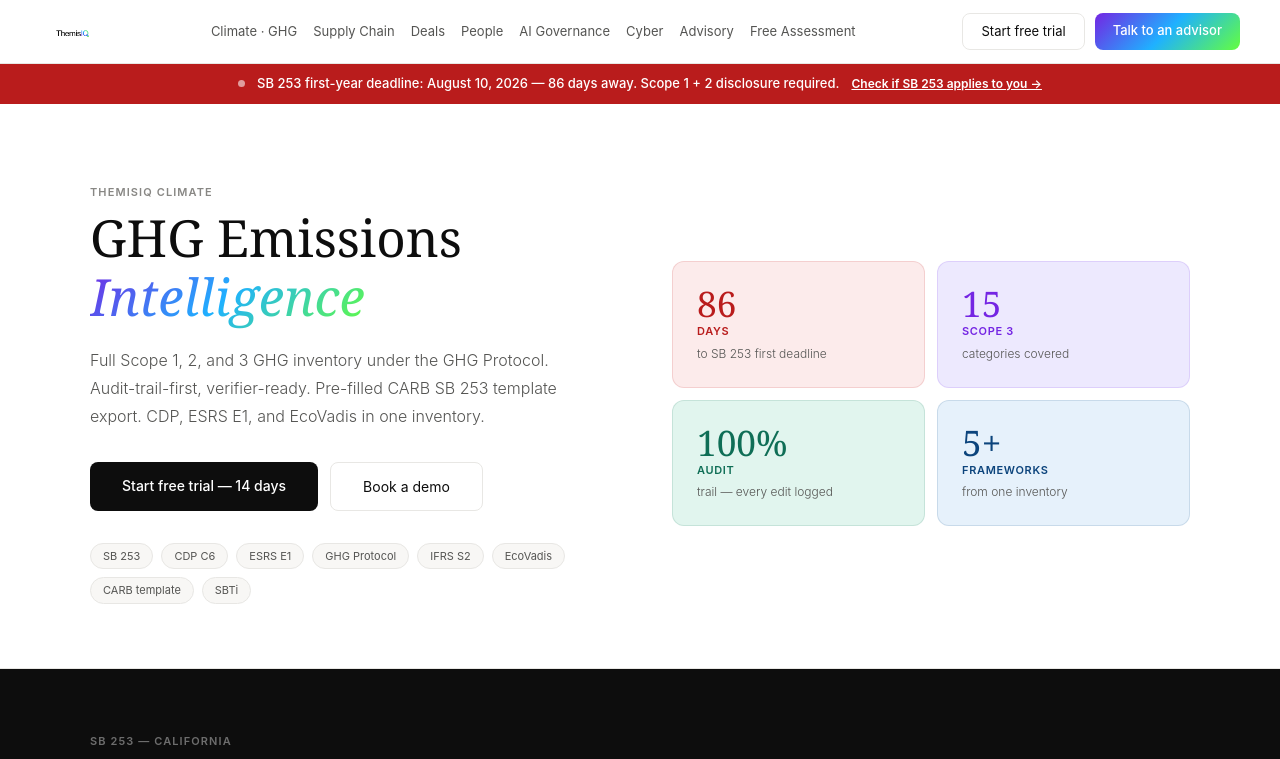
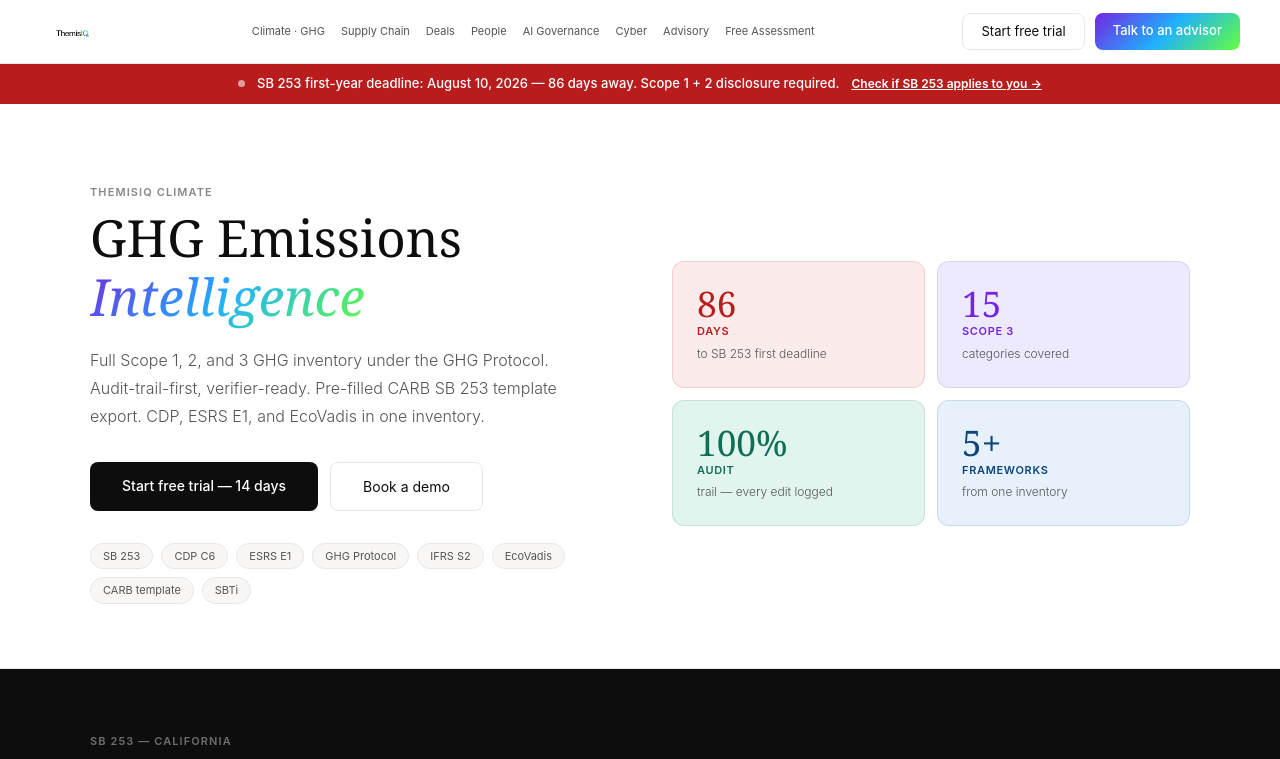
Before and after one commit to themisiqco/themisiq, a Next.js app: page /climate-ghg in a window 1280 px wide. Shown: the top 759 px of the page. Built offline with nearby package versions, Linux system fonts and the light colour scheme.

Commit message:
Reduce nav font size to fit all links

```diff
--- a/app/advisory/page.tsx
+++ b/app/advisory/page.tsx
@@ -174,7 +174,7 @@
   )
 }
 
-const navLink: React.CSSProperties = { fontSize: 13, color: '#555553', textDecoration: 'none' }
+const navLink: React.CSSProperties = { fontSize: 11, color: '#555553', textDecoration: 'none' }
 const btnGrad: React.CSSProperties = { fontSize: 13, fontWeight: 500, padding: '8px 18px', borderRadius: 8, background: 'linear-gradient(135deg,#7425e3,#1fb1ff,#64fe3e)', color: '#fff', textDecoration: 'none', display: 'inline-block' }
 const btnPrimary: React.CSSProperties = { fontSize: 14, fontWeight: 500, padding: '13px 32px', borderRadius: 8, background: '#0d0d0d', color: '#fff', display: 'inline-block' }
 const btnSecondary: React.CSSProperties = { fontSize: 14, fontWeight: 400, padding: '13px 32px', borderRadius: 8, background: 'none', color: '#0d0d0d', border: '0.5px solid #e8e7e4', display: 'inline-block' }
--- a/app/ai-governance/page.tsx
+++ b/app/ai-governance/page.tsx
@@ -236,7 +236,7 @@
   )
 }
 
-const navLink: React.CSSProperties = { fontSize: 13, color: '#555553', textDecoration: 'none' }
+const navLink: React.CSSProperties = { fontSize: 11, color: '#555553', textDecoration: 'none' }
 const btnGrad: React.CSSProperties = { fontSize: 13, fontWeight: 500, padding: '8px 18px', borderRadius: 8, background: 'linear-gradient(135deg,#7425e3,#1fb1ff,#64fe3e)', color: '#fff', textDecoration: 'none', display: 'inline-block' }
 const btnOutline: React.CSSProperties = { fontSize: 13, fontWeight: 400, padding: '8px 18px', borderRadius: 8, background: 'none', color: '#0d0d0d', border: '0.5px solid #e8e7e4', textDecoration: 'none', display: 'inline-block' }
 const btnPrimary: React.CSSProperties = { fontSize: 14, fontWeight: 500, padding: '13px 32px', borderRadius: 8, background: '#0d0d0d', color: '#fff', display: 'inline-block' }
--- a/app/climate-ghg/page.tsx
+++ b/app/climate-ghg/page.tsx
@@ -235,7 +235,7 @@
   )
 }
 
-const navLink: React.CSSProperties = { fontSize: 13, color: '#555553', textDecoration: 'none' }
+const navLink: React.CSSProperties = { fontSize: 11, color: '#555553', textDecoration: 'none' }
 const btnGrad: React.CSSProperties = { fontSize: 13, fontWeight: 500, padding: '8px 18px', borderRadius: 8, background: 'linear-gradient(135deg,#7425e3,#1fb1ff,#64fe3e)', color: '#fff', textDecoration: 'none', display: 'inline-block' }
 const btnOutline: React.CSSProperties = { fontSize: 13, fontWeight: 400, padding: '8px 18px', borderRadius: 8, background: 'none', color: '#0d0d0d', border: '0.5px solid #e8e7e4', textDecoration: 'none', display: 'inline-block' }
 const btnPrimary: React.CSSProperties = { fontSize: 14, fontWeight: 500, padding: '13px 32px', borderRadius: 8, background: '#0d0d0d', color: '#fff', display: 'inline-block' }
--- a/app/cyber/page.tsx
+++ b/app/cyber/page.tsx
@@ -236,7 +236,7 @@
   )
 }
 
-const navLink: React.CSSProperties = { fontSize: 13, color: '#555553', textDecoration: 'none' }
+const navLink: React.CSSProperties = { fontSize: 11, color: '#555553', textDecoration: 'none' }
 const btnGrad: React.CSSProperties = { fontSize: 13, fontWeight: 500, padding: '8px 18px', borderRadius: 8, background: 'linear-gradient(135deg,#7425e3,#1fb1ff,#64fe3e)', color: '#fff', textDecoration: 'none', display: 'inline-block' }
 const btnOutline: React.CSSProperties = { fontSize: 13, fontWeight: 400, padding: '8px 18px', borderRadius: 8, background: 'none', color: '#0d0d0d', border: '0.5px solid #e8e7e4', textDecoration: 'none', display: 'inline-block' }
 const btnPrimary: React.CSSProperties = { fontSize: 14, fontWeight: 500, padding: '13px 32px', borderRadius: 8, background: '#0d0d0d', color: '#fff', display: 'inline-block' }
--- a/app/deals/page.tsx
+++ b/app/deals/page.tsx
@@ -209,7 +209,7 @@
   )
 }
 
-const navLink: React.CSSProperties = { fontSize: 13, color: '#555553', textDecoration: 'none' }
+const navLink: React.CSSProperties = { fontSize: 11, color: '#555553', textDecoration: 'none' }
 const btnGrad: React.CSSProperties = { fontSize: 13, fontWeight: 500, padding: '8px 18px', borderRadius: 8, background: 'linear-gradient(135deg,#7425e3,#1fb1ff,#64fe3e)', color: '#fff', textDecoration: 'none', display: 'inline-block' }
 const btnOutline: React.CSSProperties = { fontSize: 13, fontWeight: 400, padding: '8px 18px', borderRadius: 8, background: 'none', color: '#0d0d0d', border: '0.5px solid #e8e7e4', textDecoration: 'none', display: 'inline-block' }
 const btnPrimary: React.CSSProperties = { fontSize: 14, fontWeight: 500, padding: '13px 32px', borderRadius: 8, background: '#0d0d0d', color: '#fff', display: 'inline-block' }
--- a/app/people/page.tsx
+++ b/app/people/page.tsx
@@ -210,7 +210,7 @@
   )
 }
 
-const navLink: React.CSSProperties = { fontSize: 13, color: '#555553', textDecoration: 'none' }
+const navLink: React.CSSProperties = { fontSize: 11, color: '#555553', textDecoration: 'none' }
 const btnGrad: React.CSSProperties = { fontSize: 13, fontWeight: 500, padding: '8px 18px', borderRadius: 8, background: 'linear-gradient(135deg,#7425e3,#1fb1ff,#64fe3e)', color: '#fff', textDecoration: 'none', display: 'inline-block' }
 const btnOutline: React.CSSProperties = { fontSize: 13, fontWeight: 400, padding: '8px 18px', borderRadius: 8, background: 'none', color: '#0d0d0d', border: '0.5px solid #e8e7e4', textDecoration: 'none', display: 'inline-block' }
 const btnPrimary: React.CSSProperties = { fontSize: 14, fontWeight: 500, padding: '13px 32px', borderRadius: 8, background: '#0d0d0d', color: '#fff', display: 'inline-block' }
--- a/app/privacy/page.tsx
+++ b/app/privacy/page.tsx
@@ -320,7 +320,7 @@
 }
 
 // ── STYLES ──────────────────────────────────────────────────────────
-const navLink: React.CSSProperties = { fontSize: 13, color: '#555553', textDecoration: 'none' }
+const navLink: React.CSSProperties = { fontSize: 11, color: '#555553', textDecoration: 'none' }
 const btnGrad: React.CSSProperties = { fontSize: 13, fontWeight: 500, padding: '8px 18px', borderRadius: 8, background: 'linear-gradient(135deg,#7425e3,#1fb1ff,#64fe3e)', color: '#fff', textDecoration: 'none', display: 'inline-block' }
 const sectionStyle: React.CSSProperties = { marginBottom: '2.5rem', scrollMarginTop: 80 }
 const eyebrow: React.CSSProperties = { fontSize: 10, fontWeight: 600, letterSpacing: '0.1em', textTransform: 'uppercase', color: '#7425e3', marginBottom: 5 }
--- a/app/security/page.tsx
+++ b/app/security/page.tsx
@@ -213,7 +213,7 @@
   )
 }
 
-const navLink: React.CSSProperties = { fontSize: 13, color: '#555553', textDecoration: 'none' }
+const navLink: React.CSSProperties = { fontSize: 11, color: '#555553', textDecoration: 'none' }
 const btnGrad: React.CSSProperties = { fontSize: 13, fontWeight: 500, padding: '8px 18px', borderRadius: 8, background: 'linear-gradient(135deg,#7425e3,#1fb1ff,#64fe3e)', color: '#fff', textDecoration: 'none', display: 'inline-block' }
 const eyebrow: React.CSSProperties = { fontSize: 11, fontWeight: 500, letterSpacing: '0.1em', textTransform: 'uppercase', color: '#888784', marginBottom: 8 }
 const sectionTitle: React.CSSProperties = { fontFamily: 'Georgia, serif', fontSize: 'clamp(1.9rem, 3.5vw, 2.6rem)', fontWeight: 400, lineHeight: 1.2, marginBottom: '1rem', color: '#0d0d0d' }
--- a/app/supply-chain/page.tsx
+++ b/app/supply-chain/page.tsx
@@ -190,7 +190,7 @@
   )
 }
 
-const navLink: React.CSSProperties = { fontSize: 13, color: '#555553', textDecoration: 'none' }
+const navLink: React.CSSProperties = { fontSize: 11, color: '#555553', textDecoration: 'none' }
 const btnGrad: React.CSSProperties = { fontSize: 13, fontWeight: 500, padding: '8px 18px', borderRadius: 8, background: 'linear-gradient(135deg,#7425e3,#1fb1ff,#64fe3e)', color: '#fff', textDecoration: 'none', display: 'inline-block' }
 const btnOutline: React.CSSProperties = { fontSize: 13, fontWeight: 400, padding: '8px 18px', borderRadius: 8, background: 'none', color: '#0d0d0d', border: '0.5px solid #e8e7e4', textDecoration: 'none', display: 'inline-block' }
 const btnPrimary: React.CSSProperties = { fontSize: 14, fontWeight: 500, padding: '13px 32px', borderRadius: 8, background: '#0d0d0d', color: '#fff', display: 'inline-block' }
--- a/app/terms/page.tsx
+++ b/app/terms/page.tsx
@@ -186,7 +186,7 @@
   )
 }
 
-const navLink: React.CSSProperties = { fontSize: 13, color: '#555553', textDecoration: 'none' }
+const navLink: React.CSSProperties = { fontSize: 11, color: '#555553', textDecoration: 'none' }
 const btnGrad: React.CSSProperties = { fontSize: 13, fontWeight: 500, padding: '8px 18px', borderRadius: 8, background: 'linear-gradient(135deg,#7425e3,#1fb1ff,#64fe3e)', color: '#fff', textDecoration: 'none', display: 'inline-block' }
 const eyebrow: React.CSSProperties = { fontSize: 10, fontWeight: 600, letterSpacing: '0.1em', textTransform: 'uppercase', color: '#7425e3', marginBottom: 5 }
 const body: React.CSSProperties = { fontSize: 13.5, color: '#555553', lineHeight: 1.8, fontWeight: 300, marginBottom: '0.9rem' }
```
